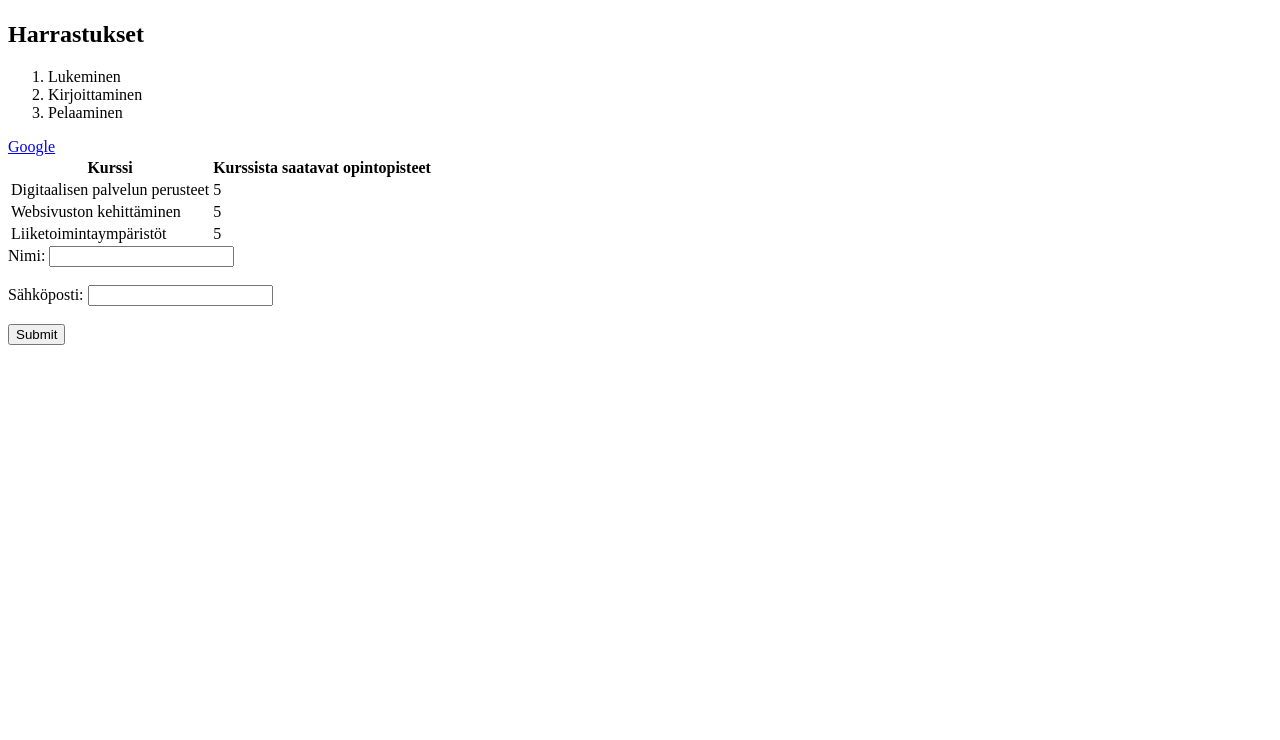
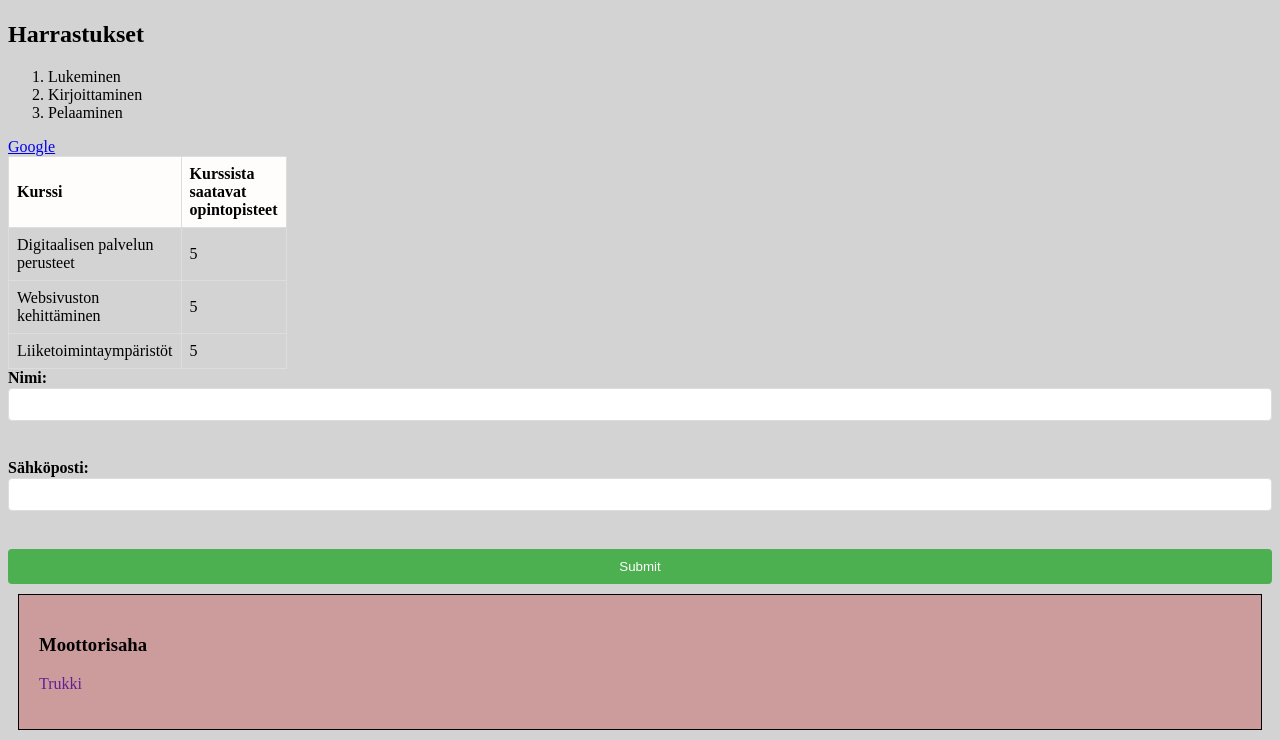
Before and after one commit to aleksirei/Websivuston-kehittaminen, a plain HTML site: page WS02/WS02/index.html in a window 1280 px wide. Shown: the part 384-1124 px from the top of the page. Before the commit the page ends 800 px from the top, so only its background shows below. Drawn offline with Linux system fonts and the light colour scheme.

Commit message:
chore: add styles for improved layout and design

```diff
--- a/WS02/WS02/index.html
+++ b/WS02/WS02/index.html
@@ -2,6 +2,7 @@
     <html lang="fi">
     <head>
         <title>Ensimmäinen HTML sivu</title>
+        <link rel="stylesheet" href="styles.css">
     </head>
     <body>
         <h1>Aleksi Reispakka</h1>
@@ -39,5 +40,9 @@
     <input type="email" id="email" name="email"><br><br>
     <input type="submit" value="Submit">
     </form>
+    <div class="content-box">
+  <h3>Moottorisaha</h3>
+  <p>Trukki</p>
+</div>
     </body>
     </html>
--- /dev/null
+++ b/WS02/WS02/styles.css
@@ -0,0 +1,63 @@
+    h1 {
+      color: rgb(46, 66, 46);
+    }
+    p {
+      color: rgb(97, 30, 151);
+    }
+
+    body {
+      background-color: lightgray;
+    }
+
+    h1 {
+      font-size: 2em;
+    }
+    .content-box {
+  padding: 20px;
+  margin: 10px;
+  background-color: #cc9b9b;
+  border: 1px solid #000000;
+}
+table {
+      width: 10%;
+      border-collapse: collapse;
+    }
+
+    th, td {
+      border: 1px solid #ddd;
+      padding: 8px;
+      text-align: left;
+    }
+
+    th {
+      background-color: #fffcfc;
+    }
+
+    form {
+      display: flex;
+      flex-direction: column;
+      gap: 1px;
+    }
+
+    label {
+      font-weight: bold;
+    }
+
+    input[type="text"], input[type="email"] {
+      padding: 8px;
+      border: 1px solid #ddd;
+      border-radius: 4px;
+    }
+
+    input[type="submit"] {
+      background-color: #4CAF50;
+      color: white;
+      padding: 10px;
+      border: none;
+      border-radius: 4px;
+      cursor: pointer;
+    }
+
+    input[type="submit"]:hover {
+      background-color: #a0459b;
+    }
```
